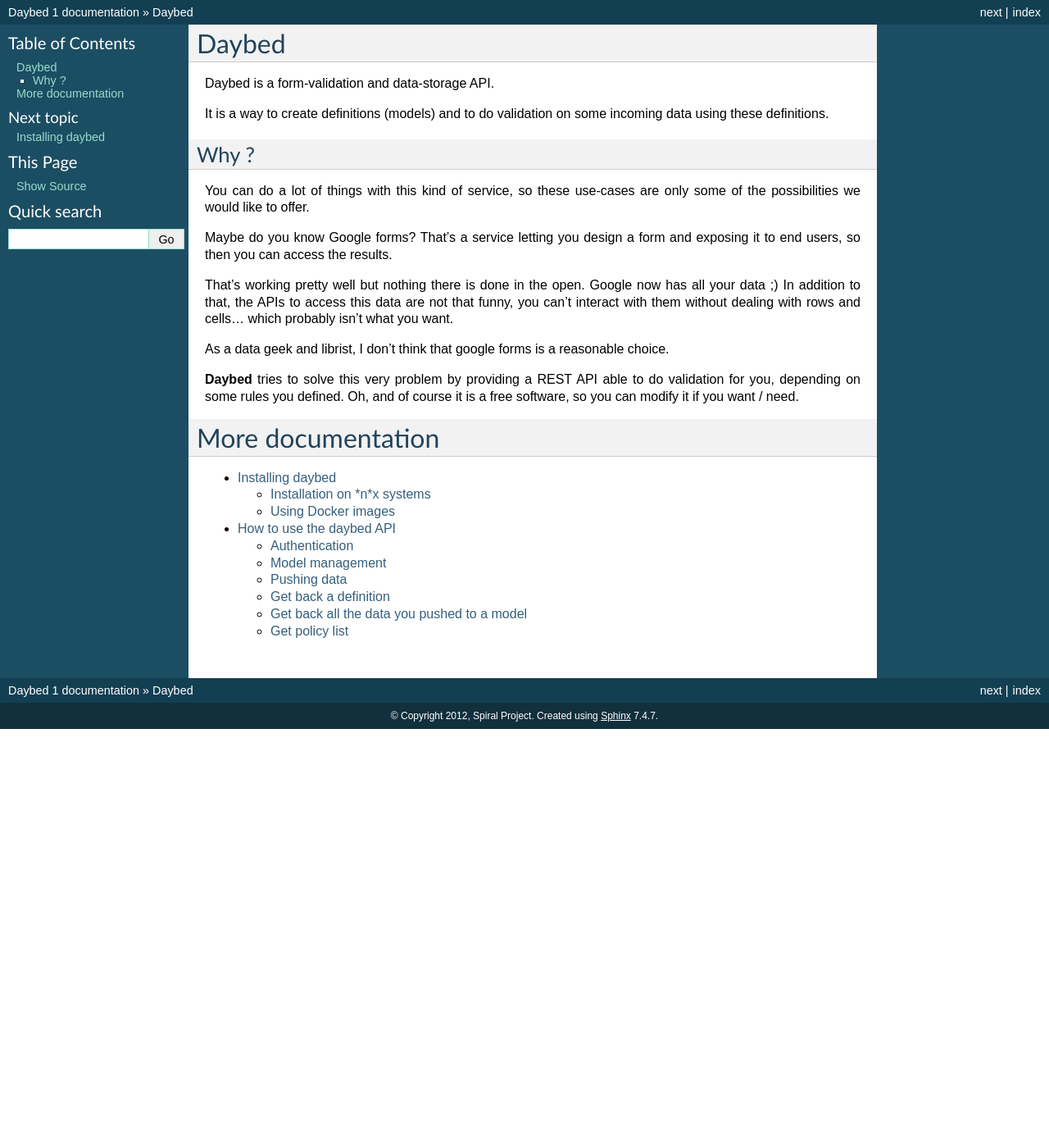
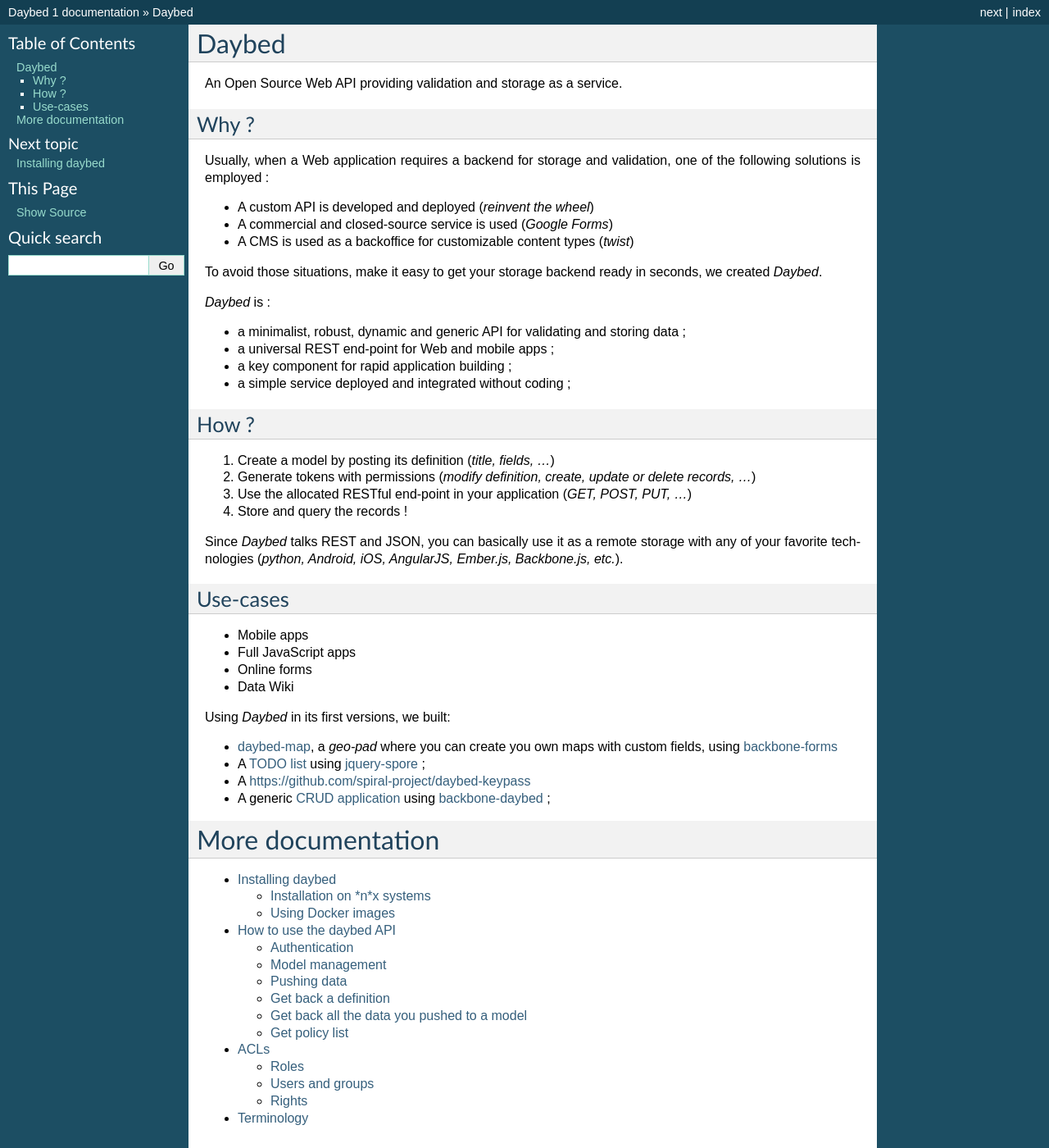
Before and after one commit to spiral-project/daybed, a Sphinx documentation site: the page built from docs/source/index.rst, in a window 1280 px wide and 1400 px high. Shown: the whole window at 82% size. Built offline with Sphinx 7.4.7, drawn with Linux system fonts in a browser that asks for light colours.

Commit message:
Less talking, shorter lists

```diff
--- a/README.rst
+++ b/README.rst
@@ -17,6 +17,7 @@
 * Create REST APIs with no coding
 * Define dynamic models and relations
 * Validate and store records
+* Query and access data
 
 *Daybed* is a minimalist, agnostic and generic REST API, built with bullet-proof
 technologies, such as *CouchDB* and *Pyramid*.
--- a/docs/source/index.rst
+++ b/docs/source/index.rst
@@ -1,31 +1,57 @@
 Daybed
 ######
 
-Daybed is a form-validation and data-storage API.
+An Open Source Web API providing validation and storage as a service.
 
-It is a way to create definitions (models) and to do validation on some
-incoming data using these definitions.
 
 Why ?
 =====
 
-You can do a lot of things with this kind of service, so these use-cases are
-only some of the possibilities we would like to offer.
+Usually, when a Web application requires a backend for storage and validation,
+one of the following solutions is employed :
 
-Maybe do you know Google forms? That's a service letting you design a form and
-exposing it to end users, so then you can access the results.
+* A custom API is developed and deployed (*reinvent the wheel*)
+* A commercial and closed-source service is used (*Google Forms*)
+* A CMS is used as a backoffice for customizable content types (*twist*)
 
-That's working pretty well but nothing there is done in the open. Google now
-has all your data ;) In addition to that, the APIs to access this data are not
-that funny, you can't interact with them without dealing with rows and cells…
-which probably isn't what you want.
+To avoid those situations, make it easy to get your storage backend ready
+in seconds, we created *Daybed*.
 
-As a data geek and librist, I don't think that google forms is a reasonable
-choice.
+*Daybed* is :
 
-**Daybed** tries to solve this very problem by providing a REST API able to do
-validation for you, depending on some rules you defined. Oh, and of course it
-is a free software, so you can modify it if you want / need.
+* a minimalist, robust, dynamic and generic API for validating and storing data ;
+* a universal REST end-point for Web and mobile apps ;
+* a key component for rapid application building ;
+* a simple service deployed and integrated without coding ;
+
+
+How ?
+=====
+
+#. Create a model by posting its definition (*title, fields, ...*)
+#. Generate tokens with permissions (*modify definition, create, update or delete records, ...*)
+#. Use the allocated RESTful end-point in your application (*GET, POST, PUT, ...*)
+#. Store and query the records !
+
+Since *Daybed* talks REST and JSON, you can basically use it as a remote storage with
+any of your favorite technologies (*python, Android, iOS, AngularJS, Ember.js, Backbone.js, etc.*).
+
+
+Use-cases
+=========
+
+* Mobile apps
+* Full JavaScript apps
+* Online forms
+* Data Wiki
+
+Using *Daybed* in its first versions, we built:
+
+* `daybed-map <http://leplatrem.github.io/daybed-map/>`_, a *geo-pad* where you can create you own maps with custom fields, using `backbone-forms <https://github.com/powmedia/backbone-forms>`_
+* A `TODO list <http://daybed.lolnet.org/>`_ using `jquery-spore <https://github.com/nikopol/jquery-spore>`_ ;
+* A `<https://github.com/spiral-project/daybed-keypass>`_
+* A generic `CRUD application <http://spiral-project.github.io/backbone-daybed/>`_ using `backbone-daybed <https://github.com/spiral-project/backbone-daybed>`_ ;
+
 
 More documentation
 ##################
@@ -35,3 +61,5 @@
 
    install
    usage
+   acl
+   terminology
```
